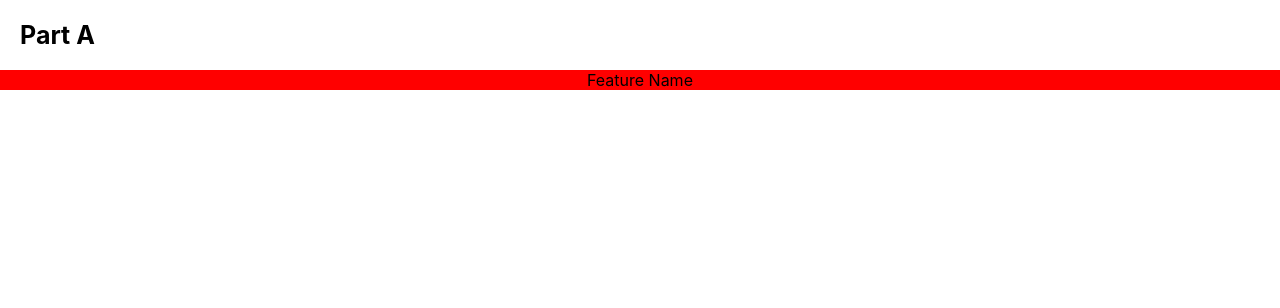
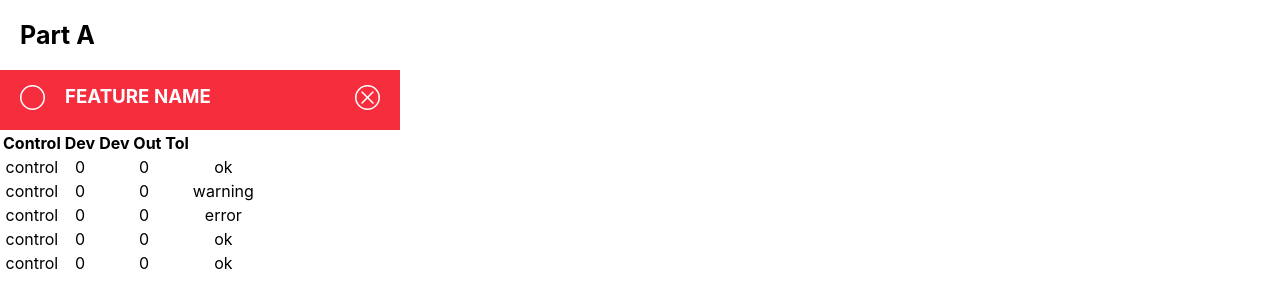
Before and after one commit to zeipepe/abb-test, a React (Create React App) app: page / in a window 1280 px wide. Shown: the top 308 px of the page. Built offline with nearby package versions, Linux system fonts and the light colour scheme.

Commit message:
chre: shape the feature component

```diff
--- a/package.json
+++ b/package.json
@@ -6,8 +6,10 @@
     "@testing-library/jest-dom": "^4.2.4",
     "@testing-library/react": "^9.3.2",
     "@testing-library/user-event": "^7.1.2",
+    "classnames": "^2.2.6",
     "react": "^16.13.1",
     "react-dom": "^16.13.1",
+    "react-icons": "^3.10.0",
     "react-scripts": "3.4.1"
   },
   "scripts": {
--- a/src/App.js
+++ b/src/App.js
@@ -8,7 +8,7 @@ function App() {
     features: [
       {
         name: "Feature Name",
-        controls: [{ name: "control", dev: 0, devTol: 0, status: "error" }],
+        controls: [{ name: "control", dev: 0, devTol: 0, status: "ok" },{ name: "control", dev: 0, devTol: 0, status: "warning" },{ name: "control", dev: 0, devTol: 0, status: "error" },{ name: "control", dev: 0, devTol: 0, status: "ok" },{ name: "control", dev: 0, devTol: 0, status: "ok" }],
       },
     ],
   };
--- a/src/components/Feature/Feature.js
+++ b/src/components/Feature/Feature.js
@@ -1,14 +1,45 @@
 import React, { useState, useEffect } from "react";
 import PropTypes from "prop-types";
+import cx from "classnames";
+import {
+  BsCircle,
+  BsExclamationCircle,
+  BsXCircle,
+  BsCheckCircle,
+} from "react-icons/bs";
 import styles from "./Feature.module.css";
 
 function FeatureHeader(props) {
-  return <div className={styles[props.status]}>{props.children}</div>;
+  return (
+    <div className={cx(styles.header, styles[props.status])}>
+      <h3>
+        <div className={styles.circle}>
+          <BsCircle  size="25px"/>
+        </div>
+        <div className={styles.title}>{props.children}</div>
+        <div className={styles.icon}>{iconFromStatus(props.status)}</div>
+      </h3>
+    </div>
+  );
+}
+
+function iconFromStatus(status) {
+  let size="25px";
+  switch (status) {
+    case "error":
+      return <BsXCircle  size={size} />;
+    case "warning":
+      return <BsXCircle size={size} />;
+    case "ok":
+    default:
+      return <BsXCircle  size={size} />;
+  }
 }
 
 function Feature(props) {
   const { name, controls } = props;
   const [featureState, setFeatureState] = useState("ok");
+  const [controlSections, setControlSections] = useState([]);
   useEffect(() => {
     setFeatureState(
       controls.reduce((result, control) => {
@@ -22,10 +53,50 @@ function Feature(props) {
         }
       }, "ok")
     );
-  });
+  },[controls]);
+  useEffect(() => {
+    function chunkArray(array, size) {
+        let result = []
+        for (let i = 0; i < array.length; i += size) {
+          let chunk = array.slice(i, i + size)
+          result.push(chunk)
+        }
+        return result
+      }
+      setControlSections(chunkArray(controls,12))
+  },[controls.length]);
+
+
+
   return (
     <div className={styles.featureContainer}>
-      <FeatureHeader status={featureState}>{name}</FeatureHeader>
+      <FeatureHeader status={featureState}>{name.toUpperCase()}</FeatureHeader>
+      <div className={styles.controlsContainer}>
+      {controlSections.map((sectionControls,scIndex)=>(
+          <table key={"sectionControl-"+name+"-"+scIndex}>
+              <tr>
+                  <th>
+                      Control
+                  </th>
+                  <th>
+                      Dev
+                  </th>
+                  <th>
+                    Dev Out Tol
+                  </th>
+                  <th></th>
+              </tr>
+                  {sectionControls.map((control,cIndex)=>(
+                  <tr key={"control-"+name+"-"+control.name+cIndex}>
+                      <td>{control.name}</td>
+                      <td>{control.dev}</td>
+                      <td>{control.devTol}</td>
+                      <td>{control.status}</td>
+                  </tr>
+                  ))}
+          </table>
+      ))}
+      </div>
     </div>
   );
 }
--- a/src/components/Feature/Feature.module.css
+++ b/src/components/Feature/Feature.module.css
@@ -1,9 +1,31 @@
-.ok{
-    background-color: green;
+.featureContainer{
+  width: 400px;
 }
-.warning{
-    background-color: yellow;
+
+.header {
+  text-align: left;
+  padding: 15px 0px;
+  color: white;
 }
-.error{
-    background-color:red;
+.header h3{
+  display: flex;
+  flex-flow: row;
+    margin:0px 20px;
 }
+.title{
+    margin:0px 20px;
+}
+.ok {
+  background-color: #329a5d;
+}
+.warning {
+  background-color: #e9c704;
+}
+.error {
+  background-color: #f62d3d;
+}
+.icon {
+  margin-left: auto;
+  margin-right: 0px;
+  vertical-align: middle;
+}
```
Also changed, not shown: 1 other file (tests, documents, lock files or other folders).
